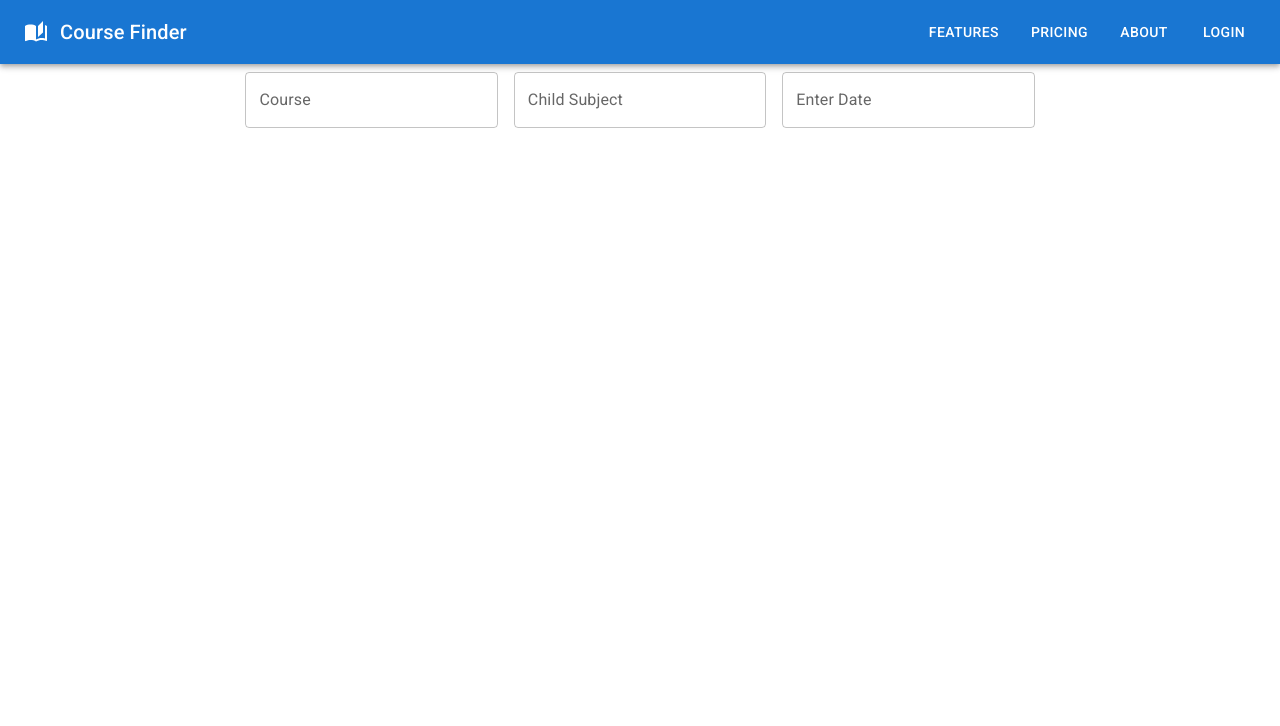
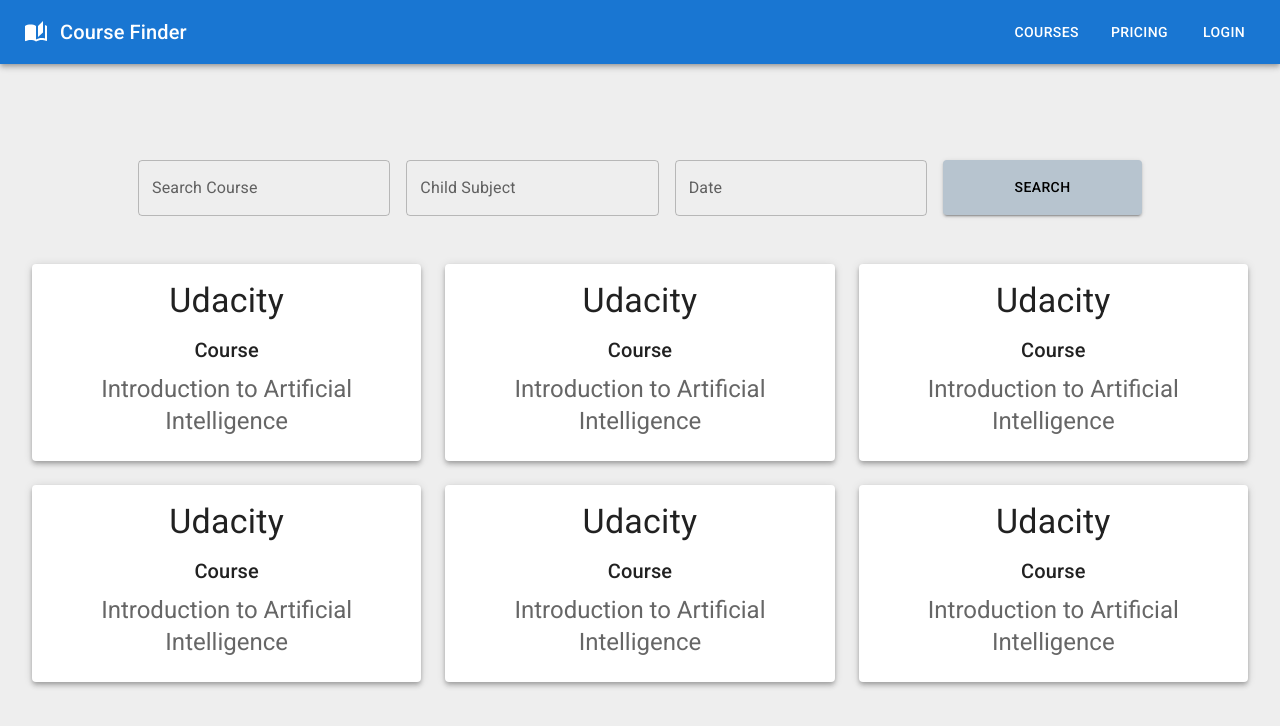
Before and after one commit to sp4chi/Course-Finder, a React (Create React App) app: page / in a window 1280 px wide. Shown: the top 726 px of the page. Built offline with nearby package versions, Linux system fonts and the light colour scheme.

Commit message:
-Added Cards using MUI.

```diff
--- a/package.json
+++ b/package.json
@@ -7,9 +7,12 @@
     "@emotion/styled": "^11.10.4",
     "@mui/icons-material": "^5.10.3",
     "@mui/material": "^5.10.4",
+    "@mui/x-date-pickers": "^5.0.0",
     "@testing-library/jest-dom": "^5.16.5",
     "@testing-library/react": "^13.4.0",
     "@testing-library/user-event": "^13.5.0",
+    "dayjs": "^1.11.5",
+    "moment": "^2.29.4",
     "react": "^18.2.0",
     "react-dom": "^18.2.0",
     "react-scripts": "5.0.1",
--- a/src/App.css
+++ b/src/App.css
@@ -1,3 +1,8 @@
+body{
+
+  background: #eee;
+
+}
 .App {
   text-align: center;
 }
--- a/src/App.js
+++ b/src/App.js
@@ -1,18 +1,28 @@
-
-import './App.css';
+import "./App.css";
 
 import Navbar from "./Components/Nav";
 
 import Textfield from "./Components/Textfield";
+//import BoxDemo from "./Components/BoxStackGridPaperDemo";
+import Card from "./Components/Card";
 
 function App() {
   return (
     <div className="App">
+      <Navbar />
+      <br>
+      </br>
+      <br>
+      </br>
+      <br>
+      </br>
+      <br>
+      </br>
+      <Textfield />
 
-      <Navbar/>
-      <Textfield/>
+      <Card/>
 
-
+      {/* <BoxDemo/> */}
     </div>
   );
 }
--- /dev/null
+++ b/src/Components/BoxStackGridPaperDemo.jsx
@@ -0,0 +1,63 @@
+import { Box, Stack, Grid, Paper } from "@mui/material";
+
+export default function BoxDemo() {
+    return (
+        <Paper
+            sx={{
+                padding: "32px",
+            }}
+            elevation={4}
+        >
+            <Stack direction="row">
+                <Box
+                    component="span"
+                    m={1}
+                    sx={{
+                        backgroundColor: "primary.main",
+                        color: "white",
+                        width: "100px",
+                        padding: "16px",
+                        borderRadius: "10px",
+                    }}
+                >
+                    Demo Box
+                </Box>
+                <Box
+                    component="span"
+                    m={1}
+                    sx={{
+                        backgroundColor: "primary.main",
+                        color: "white",
+                        width: "100px",
+                        padding: "16px",
+                        borderRadius: "10px",
+                    }}
+                >
+                    Another Box
+                </Box>
+            </Stack>
+            <Grid container rowSpacing={1} columnSpacing={1}>
+                <Grid item xs={6}>
+                    <Box bgcolor="primary.light" p={1} borderRadius="10px">
+                        Box 1
+                    </Box>
+                </Grid>
+                <Grid item xs={6}>
+                    <Box bgcolor="primary.light" p={1} borderRadius="10px">
+                        Box 2
+                    </Box>
+                </Grid>
+                <Grid item xs={6}>
+                    <Box bgcolor="primary.light" p={1} borderRadius="10px">
+                        Box 3
+                    </Box>
+                </Grid>
+                <Grid item xs={6}>
+                    <Box bgcolor="primary.light" p={1} borderRadius="10px">
+                        Box 4
+                    </Box>
+                </Grid>
+            </Grid>
+        </Paper>
+    );
+}
--- /dev/null
+++ b/src/Components/Card.jsx
@@ -0,0 +1,112 @@
+import { Box, Card, CardContent, Typography, Grid } from "@mui/material";
+
+export default function myCard() {
+  return (
+    <Box m={3}>
+      <Grid container rowSpacing={1} columnSpacing={1} >
+        <Grid item xs={4}>
+          <Box p={1} borderRadius="10px" >
+            <Card elevation={4} >
+              <CardContent>
+                <Typography gutterBottom variant="h4" component="div">
+                  Udacity
+                </Typography>
+                <Typography gutterBottom variant="h6" component="div">
+                  Course
+                </Typography>
+                <Typography variant="h5" color="text.secondary">
+                  Introduction to Artificial Intelligence
+                </Typography>
+              </CardContent>
+            </Card>
+          </Box>
+        </Grid>
+        <Grid item xs={4}>
+          <Box p={1} borderRadius="10px">
+            <Card elevation={4}>
+              <CardContent>
+                <Typography gutterBottom variant="h4" component="div">
+                  Udacity
+                </Typography>
+                <Typography gutterBottom variant="h6" component="div">
+                  Course
+                </Typography>
+                <Typography variant="h5" color="text.secondary">
+                  Introduction to Artificial Intelligence
+                </Typography>
+              </CardContent>
+            </Card>
+          </Box>
+        </Grid>
+        <Grid item xs={4}>
+          <Box p={1} borderRadius="10px">
+            <Card elevation={4}>
+              <CardContent>
+                <Typography gutterBottom variant="h4" component="div">
+                  Udacity
+                </Typography>
+                <Typography gutterBottom variant="h6" component="div">
+                  Course
+                </Typography>
+                <Typography variant="h5" color="text.secondary">
+                  Introduction to Artificial Intelligence
+                </Typography>
+              </CardContent>
+            </Card>
+          </Box>
+        </Grid>
+        <Grid item xs={4}>
+          <Box p={1} borderRadius="10px">
+            <Card elevation={4}>
+              <CardContent>
+                <Typography gutterBottom variant="h4" component="div">
+                  Udacity
+                </Typography>
+                <Typography gutterBottom variant="h6" component="div">
+                  Course
+                </Typography>
+                <Typography variant="h5" color="text.secondary">
+                  Introduction to Artificial Intelligence
+                </Typography>
+              </CardContent>
+            </Card>
+          </Box>
+        </Grid>
+        <Grid item xs={4}>
+          <Box p={1} borderRadius="10px">
+            <Card elevation={4}>
+              <CardContent>
+                <Typography gutterBottom variant="h4" component="div">
+                  Udacity
+                </Typography>
+                <Typography gutterBottom variant="h6" component="div">
+                  Course
+                </Typography>
+                <Typography variant="h5" color="text.secondary">
+                  Introduction to Artificial Intelligence
+                </Typography>
+              </CardContent>
+            </Card>
+          </Box>
+        </Grid>
+        <Grid item xs={4}>
+          <Box p={1} borderRadius="10px">
+            <Card elevation={4}>
+              <CardContent>
+                <Typography gutterBottom variant="h4" component="div">
+                  Udacity
+                </Typography>
+                <Typography gutterBottom variant="h6" component="div">
+                  Course
+                </Typography>
+                <Typography variant="h5" color="text.secondary">
+                  Introduction to Artificial Intelligence
+                </Typography>
+              </CardContent>
+            </Card>
+          </Box>
+        </Grid>
+      </Grid>
+    </Box>
+  );
+}
--- /dev/null
+++ b/src/Components/DatePickerDemo.jsx
@@ -0,0 +1,23 @@
+import * as React from 'react';
+
+import TextField from '@mui/material/TextField';
+import { AdapterDayjs } from '@mui/x-date-pickers/AdapterDayjs';
+import { LocalizationProvider } from '@mui/x-date-pickers/LocalizationProvider';
+import { DatePicker } from '@mui/x-date-pickers/DatePicker';
+
+export default function BasicDatePicker() {
+  const [value, setValue] = React.useState(null);
+
+  return (
+    <LocalizationProvider dateAdapter={AdapterDayjs}>
+      <DatePicker
+        label="Date"
+        value={value}
+        onChange={(newValue) => {
+          setValue(newValue);
+        }}
+        renderInput={(params) => <TextField {...params} />}
+      />
+    </LocalizationProvider>
+  );
+}
--- a/src/Components/Nav.jsx
+++ b/src/Components/Nav.jsx
@@ -15,9 +15,8 @@ export default function Navbar(){
           Course Finder
         </Typography>
         <Stack direction="row" spacing={2}>
-            <Button color="inherit">Features</Button>
+            <Button color="inherit">Courses</Button>
             <Button color="inherit">Pricing</Button>
-            <Button color="inherit">About</Button>
             <Button color="inherit">Login</Button>
         </Stack>
       </Toolbar>
--- a/src/Components/Textfield.jsx
+++ b/src/Components/Textfield.jsx
@@ -1,23 +1,50 @@
-import * as React from 'react';
-import Box from '@mui/material/Box';
-import TextField from '@mui/material/TextField';
-import { Stack, Button } from '@mui/material';
+import * as React from "react";
+import Box from "@mui/material/Box";
+
+import { Button, Grid, TextField } from "@mui/material";
+import { createTheme, ThemeProvider } from "@mui/material/styles";
+import Date from "./DatePickerDemo";
+
+const theme = createTheme({
+  palette: {
+    neutral: {
+      main: "#B7C4CF",
+    },
+  },
+});
 
 export default function BasicTextFields() {
   return (
+    <Grid container rowSpacing={1} columnSpacing={1}>
+      <Grid item xs>
         <Box
+          p={1}
+          borderRadius="10px"
           component="form"
           sx={{
-        '& > :not(style)': { m: 1, width: '25ch' },
+            "& > :not(style)": { m: 1, width: "25ch" },
           }}
           noValidate
           autoComplete="off"
         >
-      <TextField id="outlined-basic" label="Course" variant="outlined" />
-      <TextField id="outlined-basic" label="Child Subject" variant="outlined" />
-      <TextField id="outlined-basic" label="Enter Date" variant="outlined" />
-
-
+          <TextField
+            id="outlined-basic"
+            label="Search Course"
+            variant="outlined"
+          />
+          <TextField
+            id="outlined-basic"
+            label="Child Subject"
+            variant="outlined"
+          />
+          <Date/>
+          <ThemeProvider theme={theme}>
+            <Button variant="contained" sx={{ height: 55 }} color="neutral">
+              Search
+            </Button>
+          </ThemeProvider>
         </Box>
+      </Grid>
+    </Grid>
   );
 }
```
Lines whose indentation alone changed are shown as unchanged.
